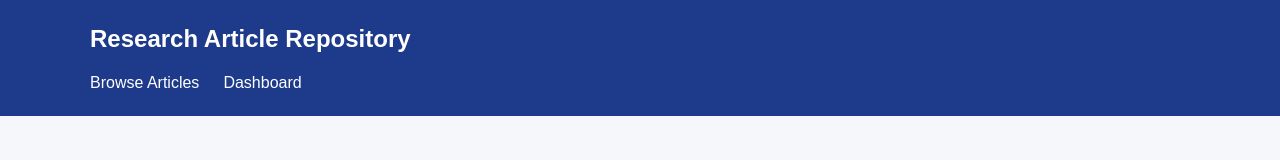
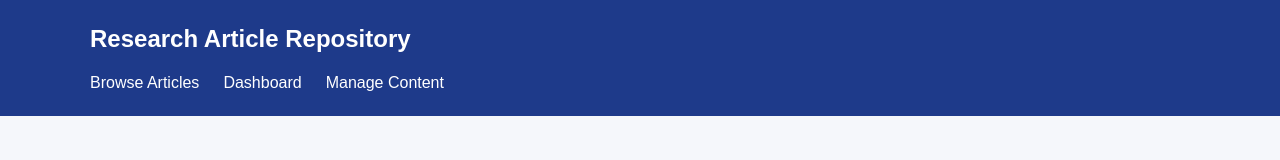
Before and after one commit to ThangMavas227/research_article_repository-PDM, a plain HTML site: page src/frontend/index.html in a window 1280 px wide. Shown: the top 160 px of the page. Drawn offline with Linux system fonts and the light colour scheme.

Commit message:
add navigate link to Editing form

```diff
--- a/src/frontend/index.html
+++ b/src/frontend/index.html
@@ -18,6 +18,7 @@
     <nav aria-label="Main navigation">
         <a href="#browse">Browse Articles</a>
         <a href="dashboard.html">Dashboard</a>
+        <a href="articleEditor.html">Manage Content</a>
     </nav>
 </header>
 
```
